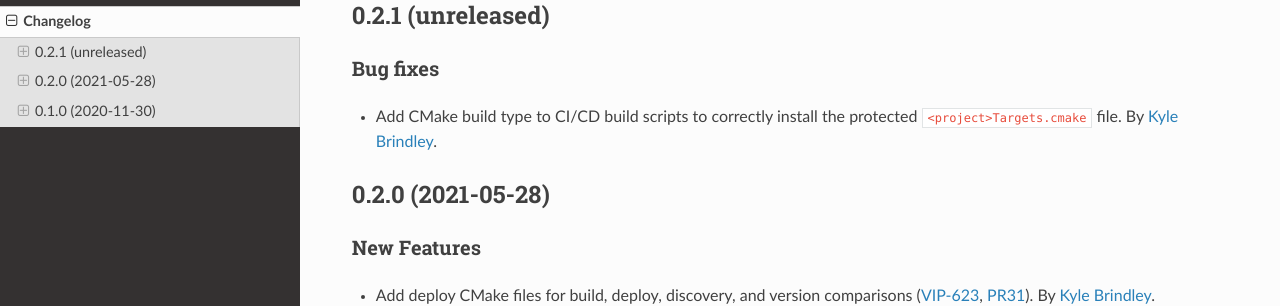
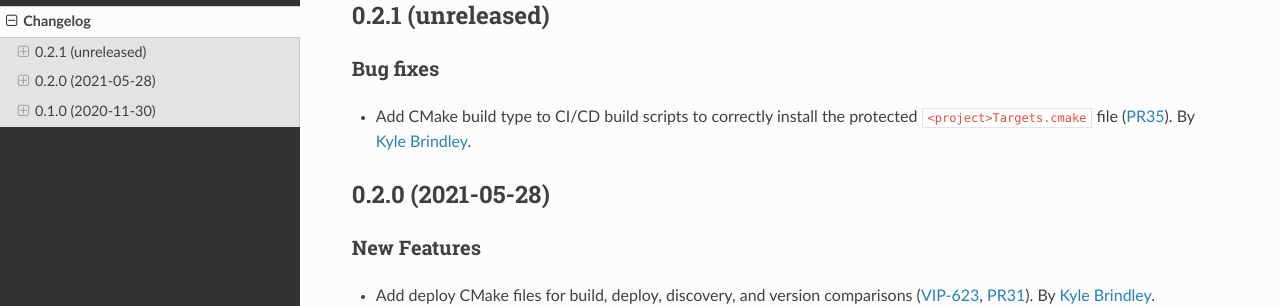
Before and after one commit to lanl/tardigrade-error-tools, a Sphinx documentation site: the page built from docs/changelog.rst, in a window 1280 px wide and 1332 px high. Shown: the part 161-467 px from the top of the window. Built offline with Sphinx 7.4.7 and the Read the Docs theme 2.0.0, drawn with Linux system fonts in a browser that asks for light colours; some of the changed lines change nothing that is shown.

Commit message:
DOC: add pr number

```diff
--- a/docs/changelog.rst
+++ b/docs/changelog.rst
@@ -12,8 +12,8 @@
 
 Bug fixes
 =========
-- Add CMake build type to CI/CD build scripts to correctly install the protected ``<project>Targets.cmake`` file. By
-  `Kyle Brindley`_.
+- Add CMake build type to CI/CD build scripts to correctly install the protected ``<project>Targets.cmake`` file
+  (:pull:`35`). By `Kyle Brindley`_.
 
 
 ******************
```
